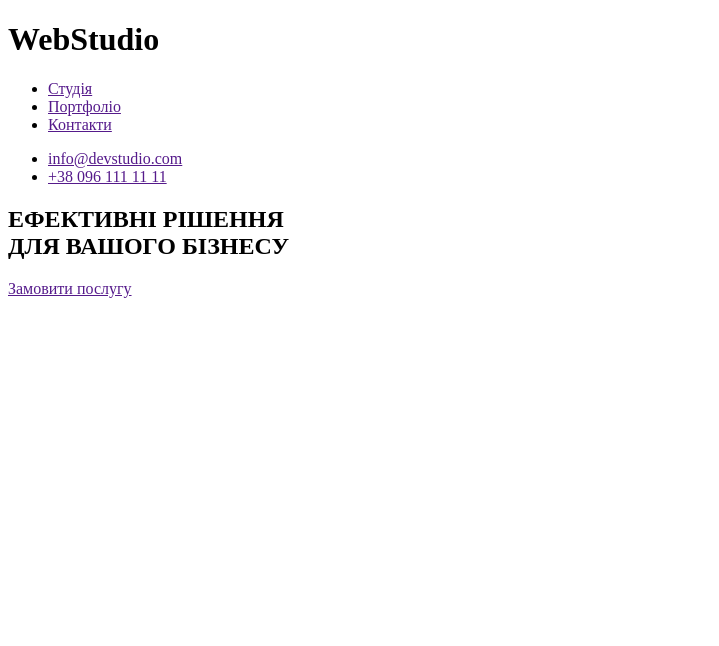
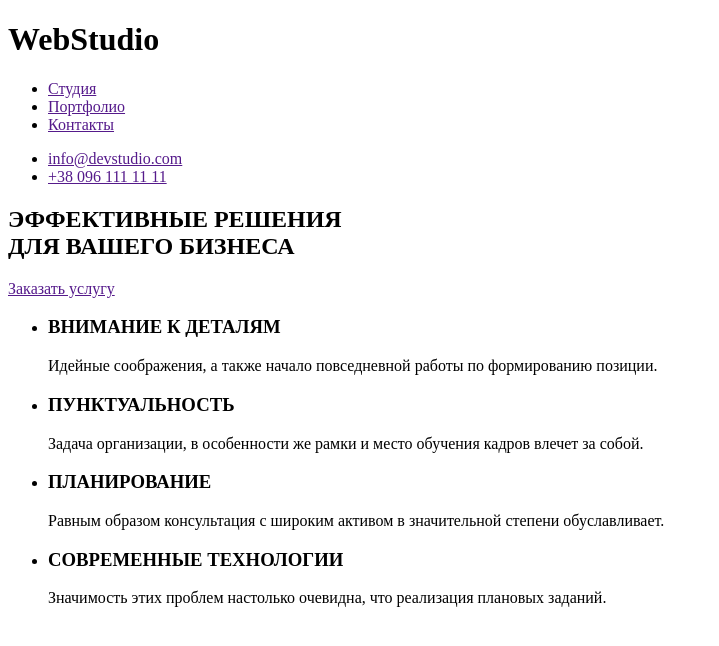
Before and after one commit to ValentynaHol/goit-markup-hw-01, a plain HTML site: page index.html in a window 1280 px wide. Shown: the whole page, without its empty margins (0-719 px from the left). Drawn offline with Linux system fonts and the light colour scheme.

Commit message:
Update index.html
section of privileges

```diff
--- a/index.html
+++ b/index.html
@@ -5,7 +5,7 @@
     <meta charset="UTF-8">
     <meta http-equiv="X-UA-Compatible" content="IE=edge">
     <meta name="viewport" content="width=device-width, initial-scale=1.0">
-    <title>Document</title>
+    <title>WebStudio</title>
 </head>
 
 <body>
@@ -13,9 +13,9 @@
     <header>
         <h1>WebStudio</h1>
         <ul>
-            <li><a href="">Студія</a></li>
-            <li><a href="">Портфоліо</a></li>
-            <li><a href="">Контакти</a></li>
+            <li><a href="">Студия</a></li>
+            <li><a href="">Портфолио</a></li>
+            <li><a href="">Контакты</a></li>
         </ul>
 
         <ul>
@@ -24,9 +24,42 @@
         </ul>
         <!--Hero-->
         <section>
-            <h2>ЕФЕКТИВНІ РІШЕННЯ<br />ДЛЯ ВАШОГО БІЗНЕСУ</h2>
-            <a href="">Замовити послугу</a>
+            <h2>ЭФФЕКТИВНЫЕ РЕШЕНИЯ<br />ДЛЯ ВАШЕГО БИЗНЕСА</h2>
+            <a href="">Заказать услугу</a>
         </section>
+
+        <section>
+            <!--Privilege-->
+            <ul>
+                <li>
+                    <h3>ВНИМАНИЕ К ДЕТАЛЯМ</h3>
+                    <p>Идейные соображения, а также начало повседневной работы по формированию позиции.</p>
+                </li>
+            </ul>
+
+            <ul>
+                <li>
+                    <h3>ПУНКТУАЛЬНОСТЬ</h3>
+                    <p>Задача организации, в особенности же рамки и место обучения кадров влечет за собой.</p>
+                </li>
+            </ul>
+
+            <ul>
+                <li>
+                    <h3>ПЛАНИРОВАНИЕ</h3>
+                    <p>Равным образом консультация с широким активом в значительной степени обуславливает.</p>
+                </li>
+            </ul>
+
+            <ul>
+                <li>
+                    <h3>СОВРЕМЕННЫЕ ТЕХНОЛОГИИ</h3>
+                    <p>Значимость этих проблем настолько очевидна, что реализация плановых заданий.</p>
+                </li>
+            </ul>
+        </section>
+
+
 
 
     </header>
```
